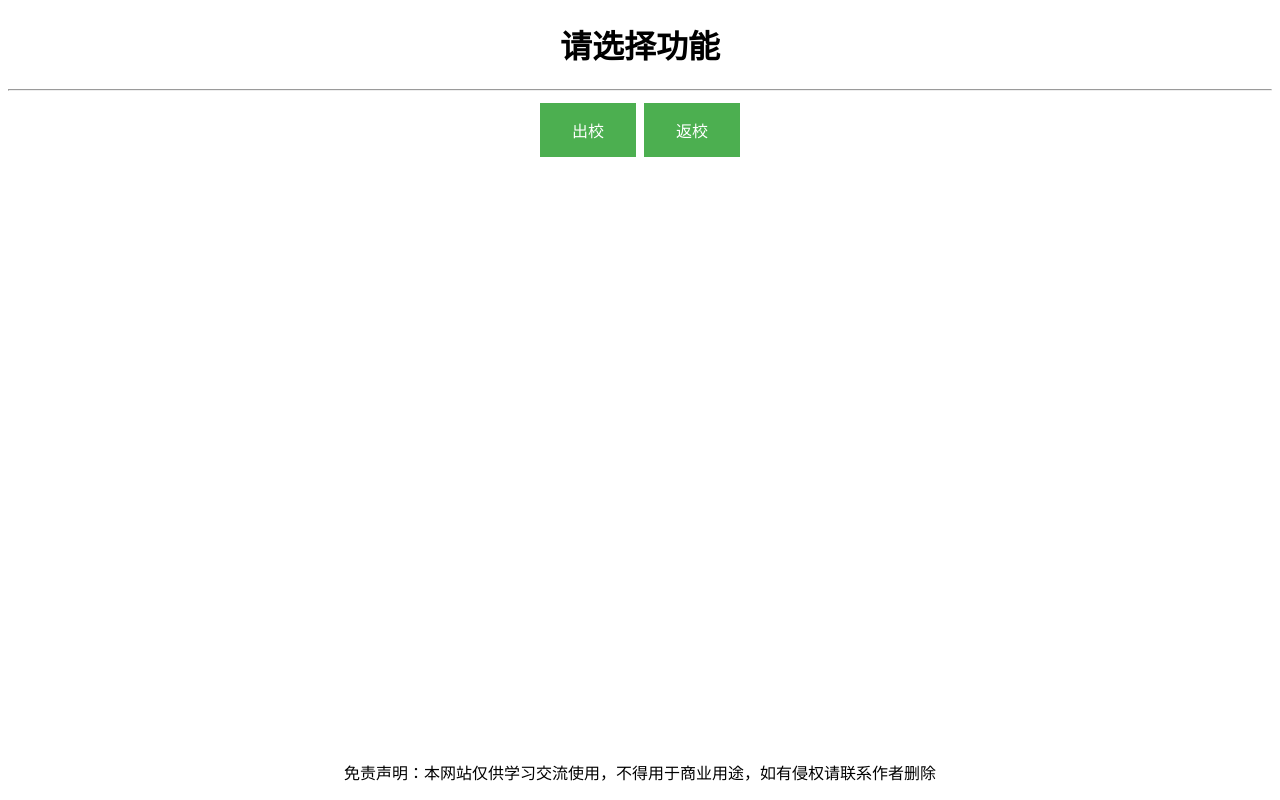
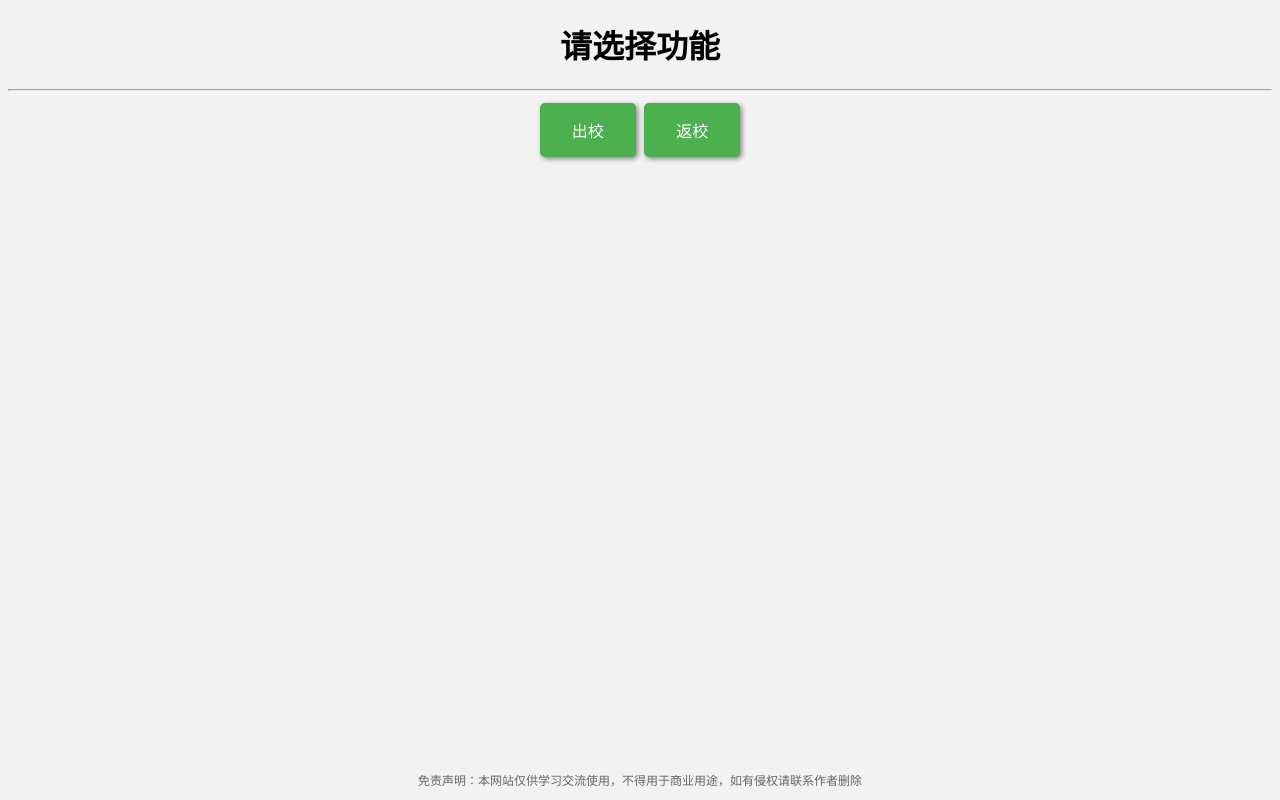
Before and after one commit to gudaonanfeng/---, a plain HTML site: page index.html in a window 1280 px wide. Drawn offline with Linux system fonts and the light colour scheme.

Commit message:
更新细节

```diff
--- a/index.html
+++ b/index.html
@@ -1,10 +1,11 @@
 <!--
+
 
 
 
  * @Author: Feeei
  * @Date: 2023-03-25 22:11:20
- * @LastEditTime: 2023-03-31 10:09:53
+ * @LastEditTime: 2023-03-31 10:47:09
  * @FilePath: /出校码/index.html
  *
 -->
@@ -16,6 +17,10 @@
     <meta name="viewport" content="width=device-width, initial-scale=1.0, maximum-scale=1.0, user-scalable=no">
     <title>出校选项</title>
     <style>
+        body {
+            background-color: #f2f2f2;
+            font-family: Arial, sans-serif;
+        }
         .center {
             text-align: center;
         }
@@ -32,6 +37,8 @@
             margin: 4px 2px;
             cursor: pointer;
             height: 50dp;
+            border-radius: 5px;
+            box-shadow: 2px 2px 5px #888888;
         }
 
         .disclaimer {
@@ -41,6 +48,8 @@
             right: 20px;
             text-align: center;
             word-wrap: break-word;
+            font-size: 12px;
+            color: #666666;
         }
     </style>
 </head>
```
